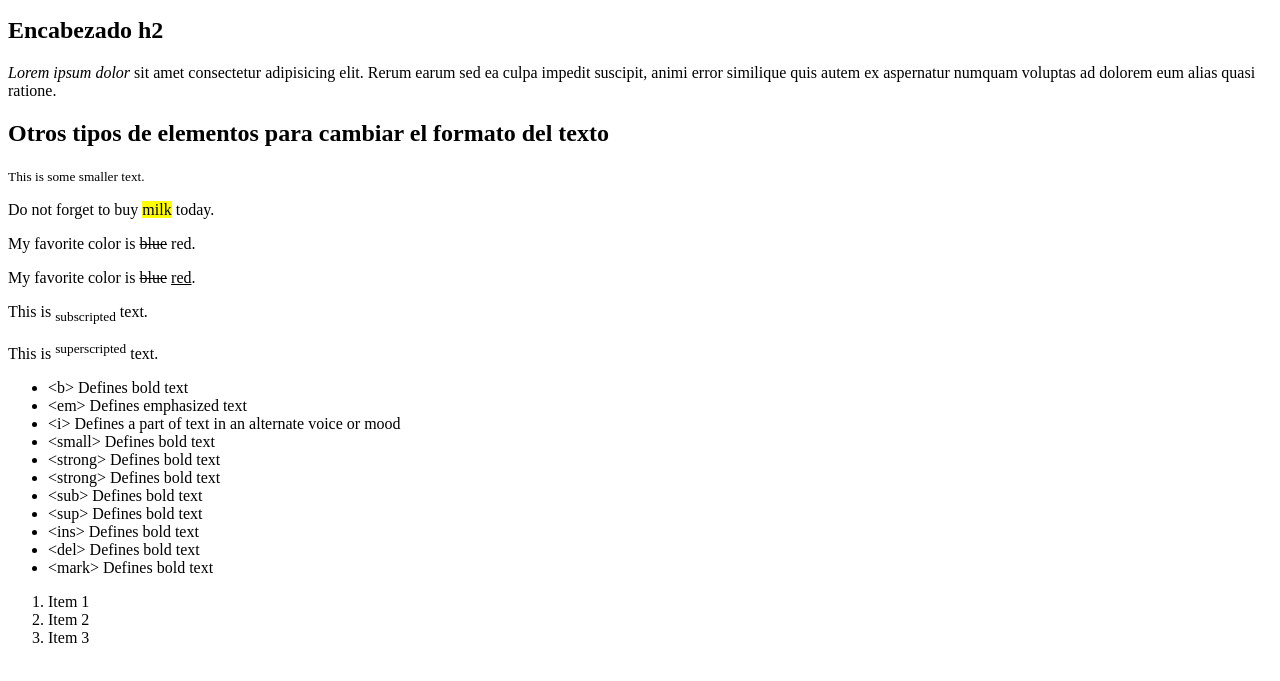
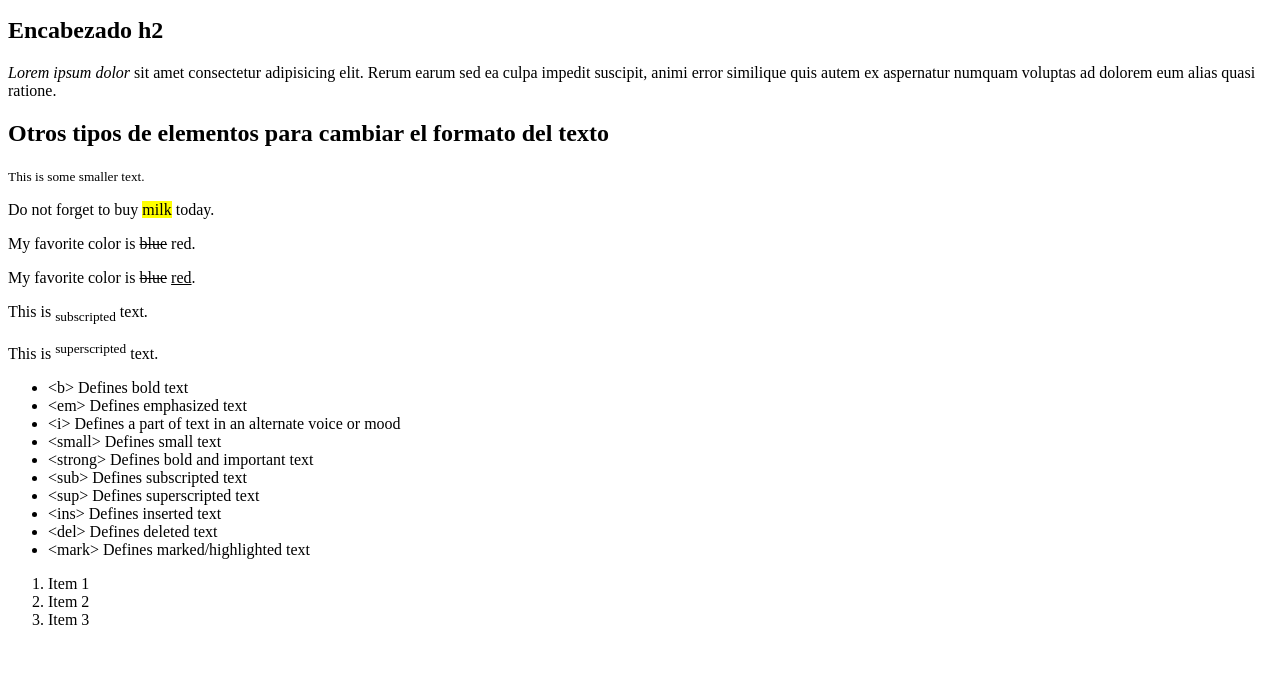
Before and after one commit to MrProping/Odin_Proyect, a plain HTML site: page html-boilerplate/index.html in a window 1280 px wide. Shown: the part 119-800 px from the top of the page. Drawn offline with Linux system fonts and the light colour scheme.

Commit message:
commit boilerplate

```diff
--- a/html-boilerplate/index.html
+++ b/html-boilerplate/index.html
@@ -30,17 +30,16 @@
     <p>
         <!-- <ul> para crear una lista sin orden -->
         <ul>
-            <li>&lt;b&gt;	Defines bold text</li>
-            <li>&lt;em&gt;	Defines emphasized text </li>
-            <li>&lt;i&gt;	Defines a part of text in an alternate voice or mood</li>
-            <li>&lt;small&gt;	Defines bold text</li>
-            <li>&lt;strong&gt;	Defines bold text</li>
-            <li>&lt;strong&gt;	Defines bold text</li>
-            <li>&lt;sub&gt;	Defines bold text</li>
-            <li>&lt;sup&gt;	Defines bold text</li>
-            <li>&lt;ins&gt;	Defines bold text</li>
-            <li>&lt;del&gt;	Defines bold text</li>
-            <li>&lt;mark&gt;	Defines bold text</li>
+            <li>&lt;b&gt;   Defines bold text</li>
+            <li>&lt;em&gt;  Defines emphasized text </li>
+            <li>&lt;i&gt;   Defines a part of text in an alternate voice or mood</li>
+            <li>&lt;small&gt;	Defines small text</li>
+            <li>&lt;strong&gt;	Defines bold and important text</li>
+            <li>&lt;sub&gt; Defines subscripted text</li>
+            <li>&lt;sup&gt; Defines superscripted text</li>
+            <li>&lt;ins&gt; Defines inserted text</li>
+            <li>&lt;del&gt;	Defines deleted text</li>
+            <li>&lt;mark&gt;    Defines marked/highlighted text</li>
         </ul>
         <!-- <ol> para crear una lista ordenada -->
         <ol>
```
